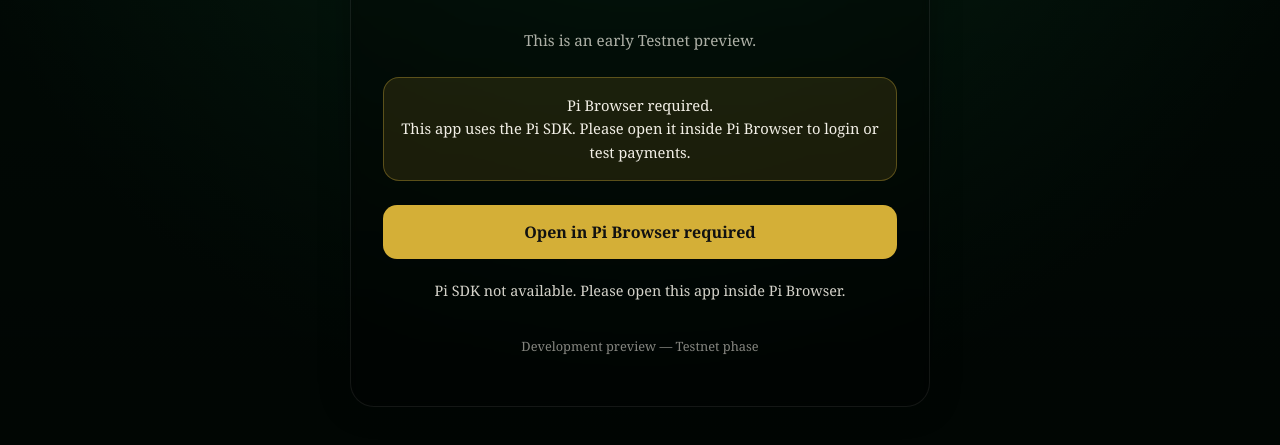
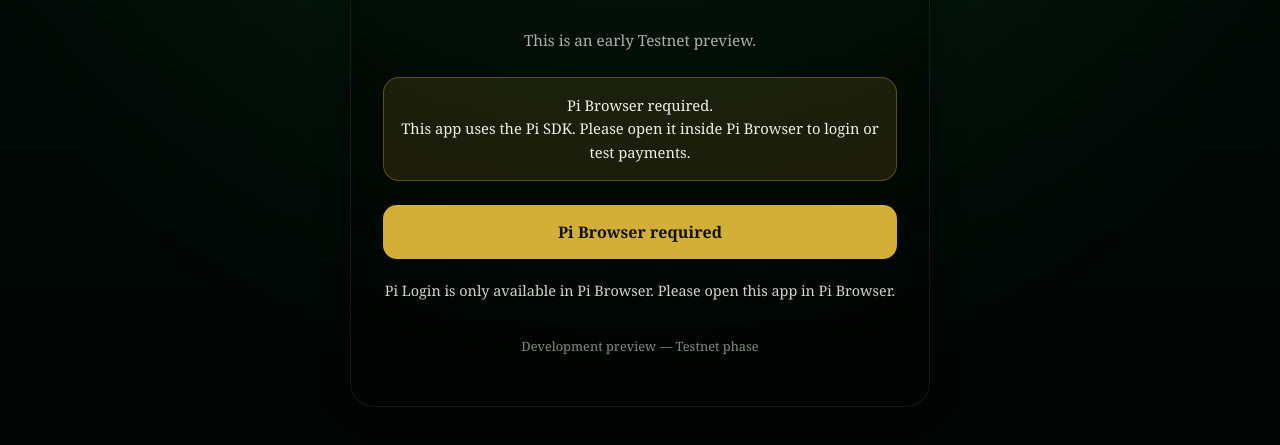
Before and after one commit to egal42/tpf-project-app, a plain HTML site: page index.html in a window 1280 px wide. Both pictures are taken after a click on the button "Open in Pi Browser required". Shown: the part 291-736 px from the top of the page. Drawn offline with Linux system fonts and the light colour scheme.

Commit message:
Add files via upload

```diff
--- a/index.html
+++ b/index.html
@@ -306,17 +306,25 @@
     }
 
     loginBtn.addEventListener("click", async function () {
-      showStatus("Starting Pi login...");
+      showStatus("Checking Pi Browser...");
       loginBtn.disabled = true;
 
       try {
-        // Important: check again when the user clicks.
-        // Some browsers may not expose the Pi SDK, or it may fail to load.
-        if (!isPiSdkAvailable()) {
-          showPiBrowserRequired();
+        // Stop immediately in normal browsers.
+        // Do this BEFORE calling Pi.authenticate, otherwise some browsers can hang.
+        if (
+          !window.Pi ||
+          typeof window.Pi.authenticate !== "function" ||
+          typeof window.Pi.createPayment !== "function"
+        ) {
+          browserWarning.classList.remove("hidden");
+          showStatus("Pi Login is only available in Pi Browser. Please open this app in Pi Browser.");
+          loginBtn.textContent = "Pi Browser required";
           loginBtn.disabled = false;
           return;
         }
+
+        showStatus("Starting Pi login...");
 
         const auth = await window.Pi.authenticate(
           ["username", "payments"],
```
